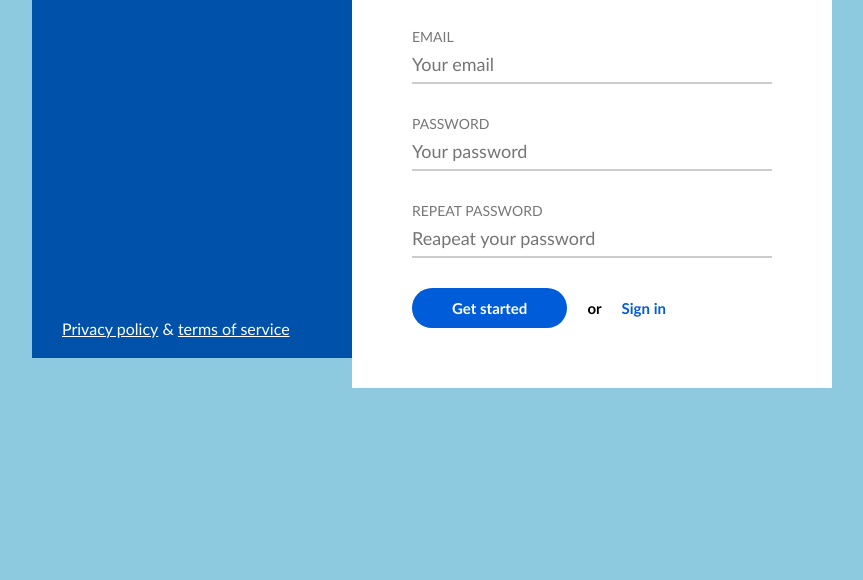
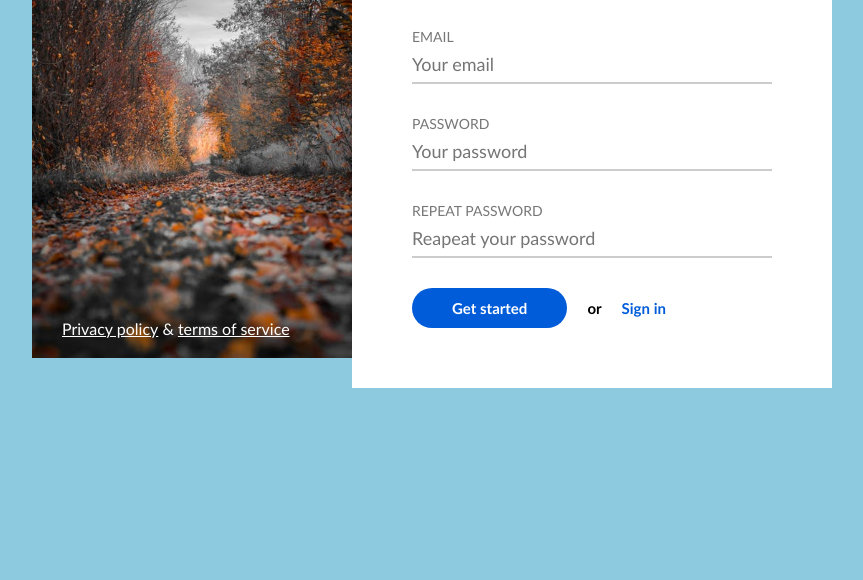
Before and after one commit to aldask/3-auth, a plain HTML site: page index.html in a window 1280 px wide. Shown: the part 220-800 px from the top of the page, without its empty margins (208-1071 px from the left). Drawn offline with Linux system fonts and the light colour scheme.

Commit message:
Left column style update #5

```diff
--- a/main.css
+++ b/main.css
@@ -24,6 +24,8 @@ body {
     width: 40%;
     padding: 40px;
     background-color: #0051a9;
+    background-image: url(./img/background.jpeg);
+    background-size: cover;
     position: absolute;
     top: 30px;
     left: 0;
```
Also changed, not shown: img/background.jpeg (added).
